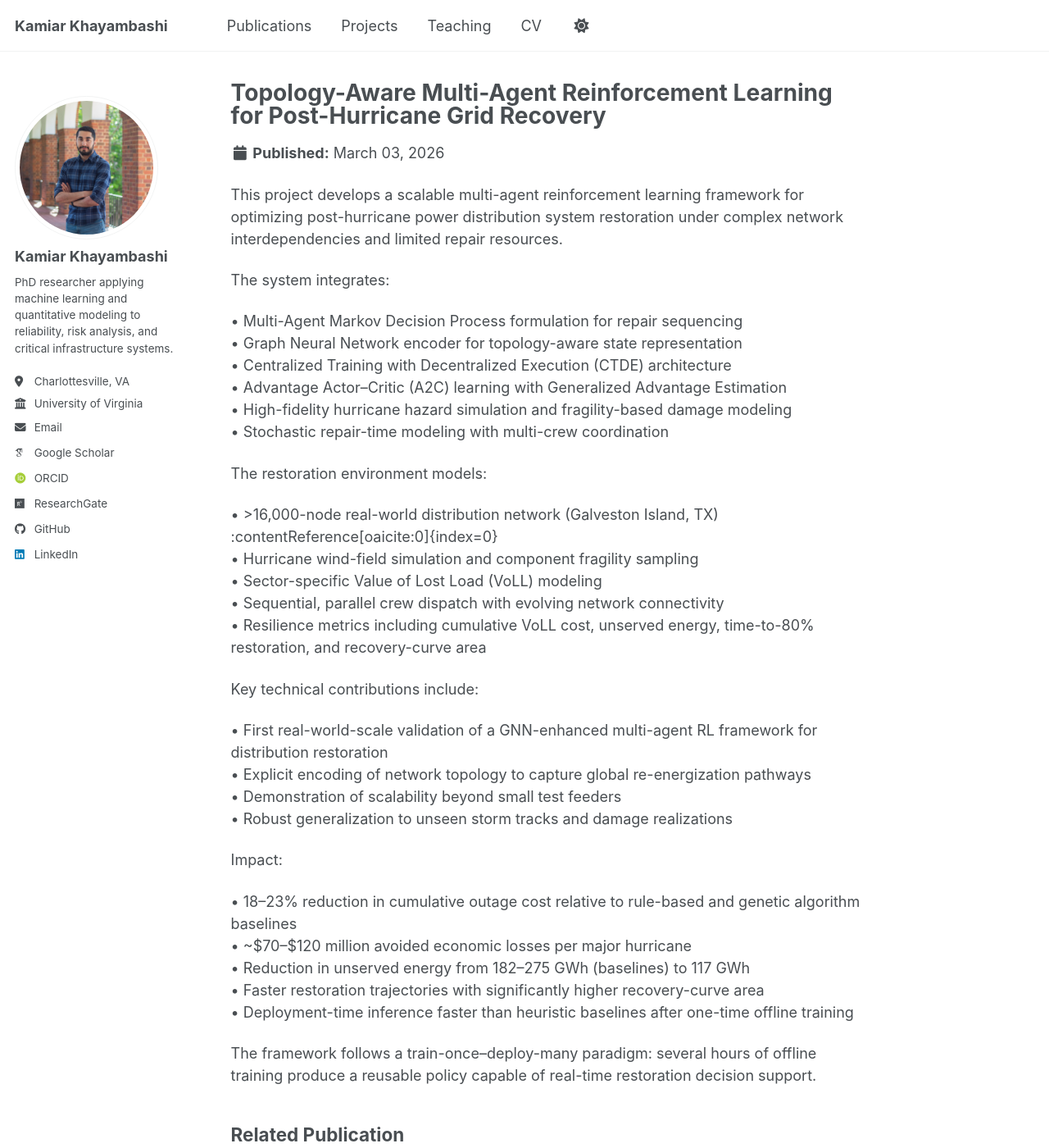
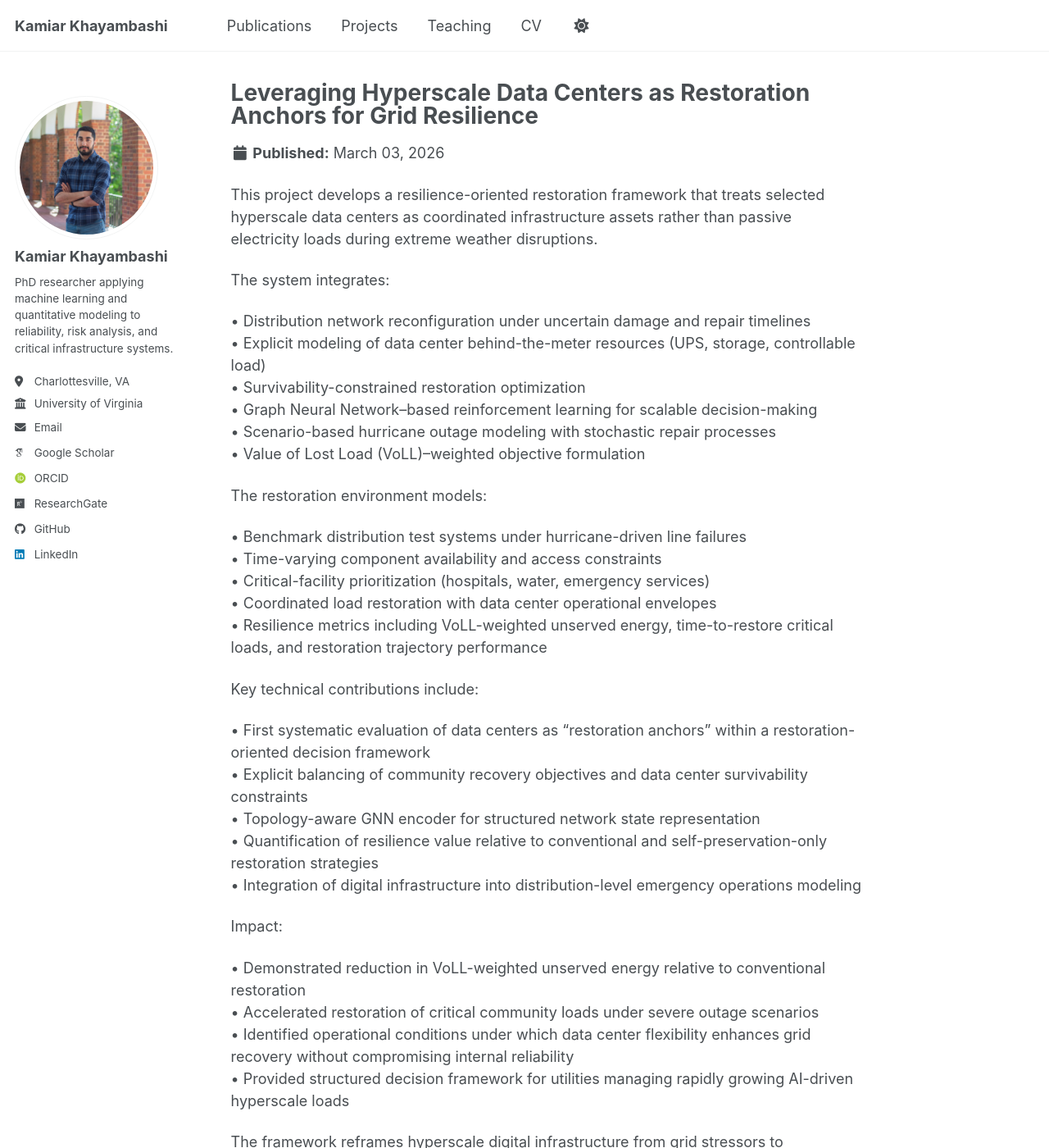
Before and after one commit to kamiarkhayam/kamiarkhayam.github.io, a Jekyll site: the page built from _portfolio/magnn-a2c-hurricane-grid.md, in a window 1280 px wide and 1400 px high. Shown: the whole window at 82% size. Built offline with Jekyll 4.4.1, drawn with Linux system fonts in a browser that asks for light colours; some web fonts are replaced; a script bundle is joined from its source files by our own code; library files that are not in the unit come from our copies; some of the changed text lies outside the part shown.

Commit message:
Update magnn-a2c-hurricane-grid.md

```diff
--- a/_portfolio/magnn-a2c-hurricane-grid.md
+++ b/_portfolio/magnn-a2c-hurricane-grid.md
@@ -1,52 +1,48 @@
 ---
-title: "Topology-Aware Multi-Agent Reinforcement Learning for Post-Hurricane Grid Recovery"
+title: "Leveraging Hyperscale Data Centers as Restoration Anchors for Grid Resilience"
 collection: projects
-permalink: /project/magnn-a2c-grid-restoration
-excerpt: "Graph Neural Network–based multi-agent reinforcement learning framework for scalable, topology-aware power distribution system recovery after hurricanes."
+permalink: /project/data-center-restoration-anchors
+excerpt: "Graph Neural Network–based reinforcement learning framework for integrating hyperscale data centers into post-disaster power distribution system restoration."
 ---
 
-This project develops a scalable multi-agent reinforcement learning framework for optimizing post-hurricane power distribution system restoration under complex network interdependencies and limited repair resources.
+This project develops a resilience-oriented restoration framework that treats selected hyperscale data centers as coordinated infrastructure assets rather than passive electricity loads during extreme weather disruptions.
 
 The system integrates:
 
-• Multi-Agent Markov Decision Process formulation for repair sequencing
-• Graph Neural Network encoder for topology-aware state representation
-• Centralized Training with Decentralized Execution (CTDE) architecture
-• Advantage Actor–Critic (A2C) learning with Generalized Advantage Estimation
-• High-fidelity hurricane hazard simulation and fragility-based damage modeling
-• Stochastic repair-time modeling with multi-crew coordination
+• Distribution network reconfiguration under uncertain damage and repair timelines
+• Explicit modeling of data center behind-the-meter resources (UPS, storage, controllable load)
+• Survivability-constrained restoration optimization
+• Graph Neural Network–based reinforcement learning for scalable decision-making
+• Scenario-based hurricane outage modeling with stochastic repair processes
+• Value of Lost Load (VoLL)–weighted objective formulation
 
 The restoration environment models:
 
-• >16,000-node real-world distribution network (Galveston Island, TX) :contentReference[oaicite:0]{index=0}
-• Hurricane wind-field simulation and component fragility sampling
-• Sector-specific Value of Lost Load (VoLL) modeling
-• Sequential, parallel crew dispatch with evolving network connectivity
-• Resilience metrics including cumulative VoLL cost, unserved energy, time-to-80% restoration, and recovery-curve area
+• Benchmark distribution test systems under hurricane-driven line failures
+• Time-varying component availability and access constraints
+• Critical-facility prioritization (hospitals, water, emergency services)
+• Coordinated load restoration with data center operational envelopes
+• Resilience metrics including VoLL-weighted unserved energy, time-to-restore critical loads, and restoration trajectory performance
 
 Key technical contributions include:
 
-• First real-world-scale validation of a GNN-enhanced multi-agent RL framework for distribution restoration
-• Explicit encoding of network topology to capture global re-energization pathways
-• Demonstration of scalability beyond small test feeders
-• Robust generalization to unseen storm tracks and damage realizations
+• First systematic evaluation of data centers as “restoration anchors” within a restoration-oriented decision framework
+• Explicit balancing of community recovery objectives and data center survivability constraints
+• Topology-aware GNN encoder for structured network state representation
+• Quantification of resilience value relative to conventional and self-preservation-only restoration strategies
+• Integration of digital infrastructure into distribution-level emergency operations modeling
 
 Impact:
 
-• 18–23% reduction in cumulative outage cost relative to rule-based and genetic algorithm baselines
-• ~$70–$120 million avoided economic losses per major hurricane
-• Reduction in unserved energy from 182–275 GWh (baselines) to 117 GWh
-• Faster restoration trajectories with significantly higher recovery-curve area
-• Deployment-time inference faster than heuristic baselines after one-time offline training
+• Demonstrated reduction in VoLL-weighted unserved energy relative to conventional restoration
+• Accelerated restoration of critical community loads under severe outage scenarios
+• Identified operational conditions under which data center flexibility enhances grid recovery without compromising internal reliability
+• Provided structured decision framework for utilities managing rapidly growing AI-driven hyperscale loads
 
-The framework follows a train-once–deploy-many paradigm: several hours of offline training produce a reusable policy capable of real-time restoration decision support.
+The framework reframes hyperscale digital infrastructure from grid stressors to programmable resilience resources and establishes a scalable modeling approach for integrating large controllable loads into utility restoration planning.
 
 ## Related Publication
 
-Khayambashi, K., Hasnat, M. A., & Alemazkoor, N.
-GNN-based multi-agent reinforcement learning for power distribution recovery.
-*Reliability Engineering & System Safety.*
-
-## Code Repository
-
-[GitHub – MAGNN-A2C Grid Restoration](https://github.com/kamiarkhayam/ma-gnn-a2c-grid-restoration)
+Khayambashi, K., & Alemazkoor, N.
+Leveraging hyperscale data centers to support power system reliability and resilience.
+*In preparation.*
```
